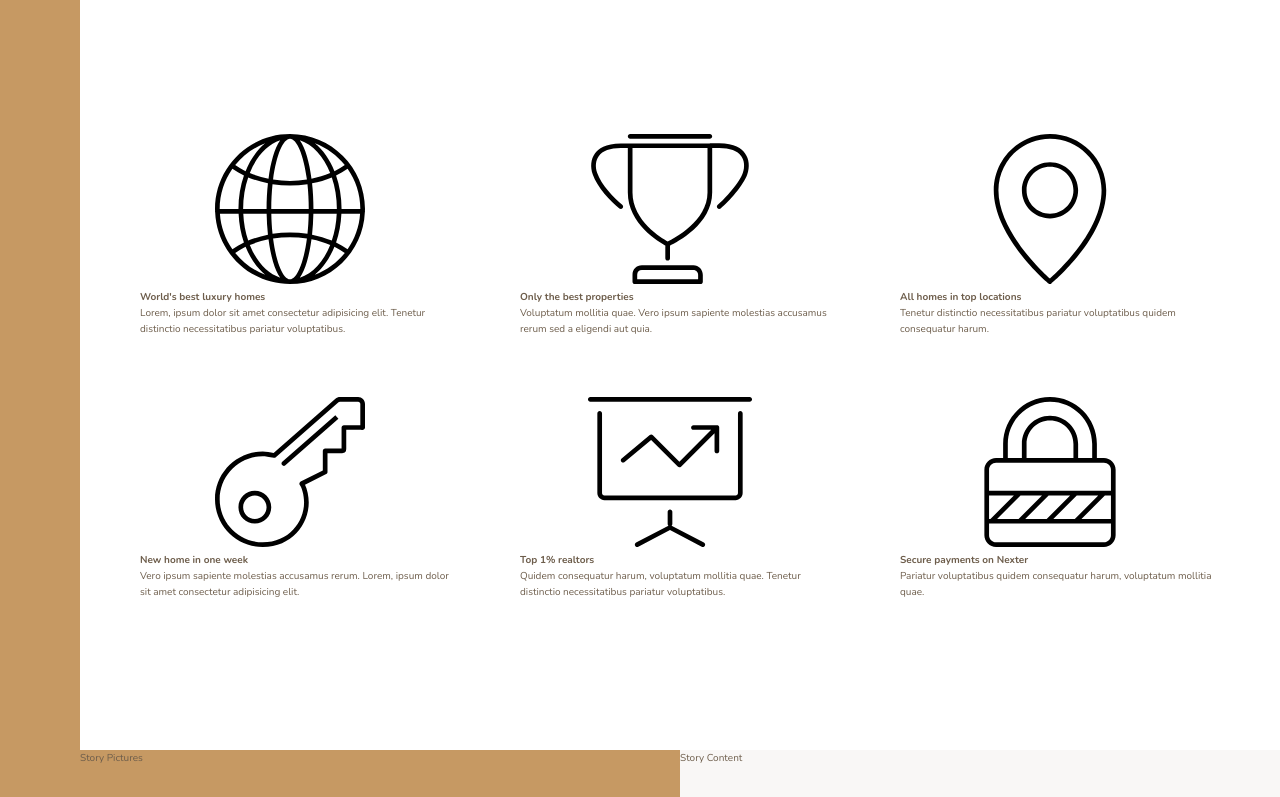
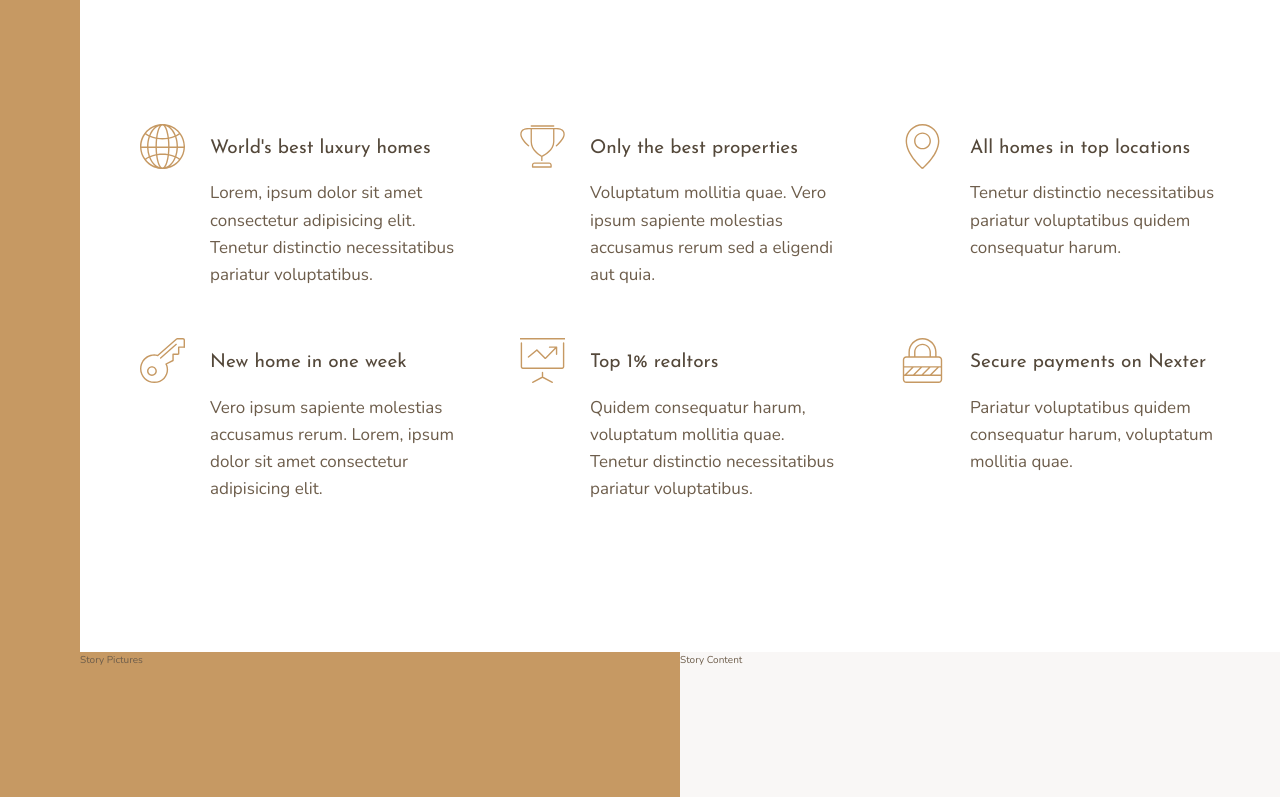
Before and after one commit to arvinbuid/nexter-landing, a website: page index.html in a window 1280 px wide. Shown: the part 656-1453 px from the top of the page. Drawn offline with nearby package versions, Linux system fonts and the light colour scheme.

Commit message:
Add styles in features section.

```diff
--- a/index.html
+++ b/index.html
@@ -30,7 +30,7 @@
         <svg class="feature__icon">
           <use xlink:href="img/sprite.svg#icon-global"></use>
         </svg>
-        <h4 class="heading-4">World's best luxury homes</h4>
+        <h4 class="heading-4 heading-4--dark">World's best luxury homes</h4>
         <p class="feature__text">
           Lorem, ipsum dolor sit amet consectetur adipisicing elit. Tenetur distinctio
           necessitatibus pariatur voluptatibus.
@@ -41,7 +41,7 @@
         <svg class="feature__icon">
           <use xlink:href="img/sprite.svg#icon-trophy"></use>
         </svg>
-        <h4 class="heading-4">Only the best properties</h4>
+        <h4 class="heading-4 heading-4--dark">Only the best properties</h4>
         <p class="feature__text">
           Voluptatum mollitia quae. Vero ipsum sapiente molestias accusamus rerum sed a eligendi aut
           quia.
@@ -52,7 +52,7 @@
         <svg class="feature__icon">
           <use xlink:href="img/sprite.svg#icon-map-pin"></use>
         </svg>
-        <h4 class="heading-4">All homes in top locations</h4>
+        <h4 class="heading-4 heading-4--dark">All homes in top locations</h4>
         <p class="feature__text">
           Tenetur distinctio necessitatibus pariatur voluptatibus quidem consequatur harum.
         </p>
@@ -62,7 +62,7 @@
         <svg class="feature__icon">
           <use xlink:href="img/sprite.svg#icon-key"></use>
         </svg>
-        <h4 class="heading-4">New home in one week</h4>
+        <h4 class="heading-4 heading-4--dark">New home in one week</h4>
         <p class="feature__text">
           Vero ipsum sapiente molestias accusamus rerum. Lorem, ipsum dolor sit amet consectetur
           adipisicing elit.
@@ -73,7 +73,7 @@
         <svg class="feature__icon">
           <use xlink:href="img/sprite.svg#icon-presentation"></use>
         </svg>
-        <h4 class="heading-4">Top 1% realtors</h4>
+        <h4 class="heading-4 heading-4--dark">Top 1% realtors</h4>
         <p class="feature__text">
           Quidem consequatur harum, voluptatum mollitia quae. Tenetur distinctio necessitatibus
           pariatur voluptatibus.
@@ -84,7 +84,7 @@
         <svg class="feature__icon">
           <use xlink:href="img/sprite.svg#icon-lock"></use>
         </svg>
-        <h4 class="heading-4">Secure payments on Nexter</h4>
+        <h4 class="heading-4 heading-4--dark">Secure payments on Nexter</h4>
         <p class="feature__text">
           Pariatur voluptatibus quidem consequatur harum, voluptatum mollitia quae.
         </p>
--- a/sass/_features.scss
+++ b/sass/_features.scss
@@ -6,5 +6,27 @@
 
   display: grid;
   gap: 6rem;
-  grid-template-columns: repeat(3, 1fr);
+  // grid-template-columns: repeat(3, 1fr);
+  grid-template-columns: repeat(auto-fit, minmax(25rem, 1fr));
+  align-items: start;
 }
+
+.feature {
+  display: grid;
+  grid-template-columns: min-content 1fr;
+  row-gap: 1.5rem;
+  column-gap: 2.5rem;
+
+  &__icon {
+    fill: base.$color-primary;
+    width: 4.5rem;
+    height: 4.5rem;
+    grid-row: 1 / span 2;
+    transform: translateY(-1rem);
+  }
+
+  &__text {
+    font-size: 1.7rem;
+    font-weight: 400;
+  }
+}
--- a/sass/_typography.scss
+++ b/sass/_typography.scss
@@ -0,0 +1,30 @@
+@use "base";
+
+%heading {
+  font-family: base.$font-display;
+  font-weight: 400;
+}
+
+.heading-1 {
+  @extend %heading;
+}
+
+.heading-2 {
+  @extend %heading;
+}
+
+.heading-3 {
+  @extend %heading;
+}
+
+.heading-4 {
+  @extend %heading;
+  font-size: 1.9rem;
+
+  &--light {
+    color: base.$color-grey-light-1;
+  }
+  &--dark {
+    color: base.$color-grey-dark-1;
+  }
+}
```
Also changed, not shown: css/style.css, 1 other file.
